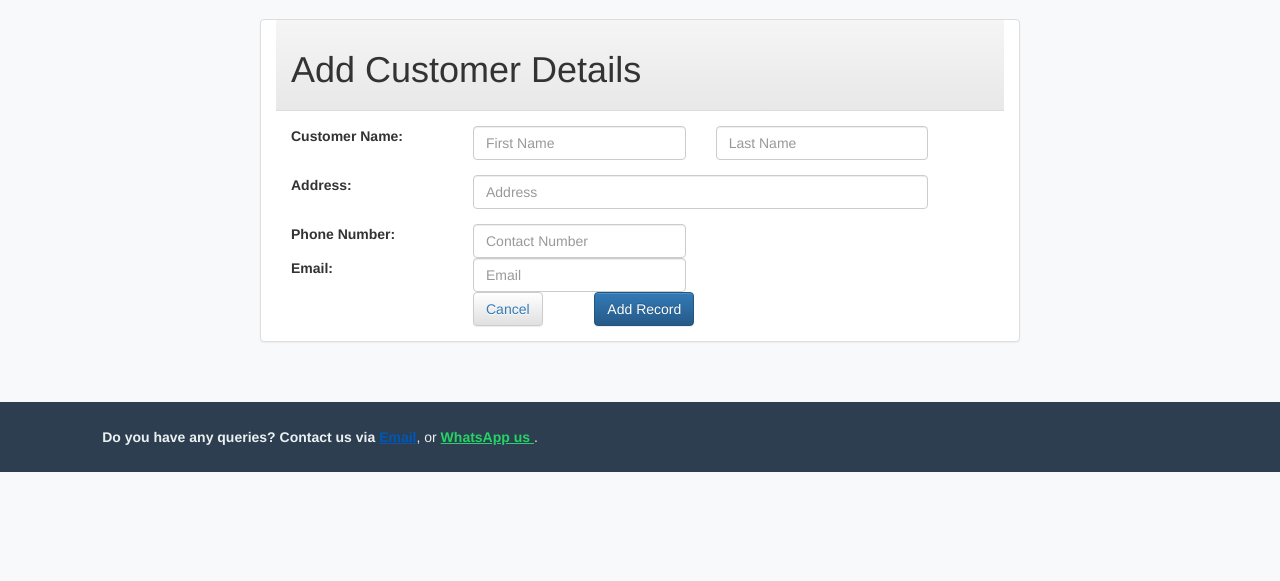
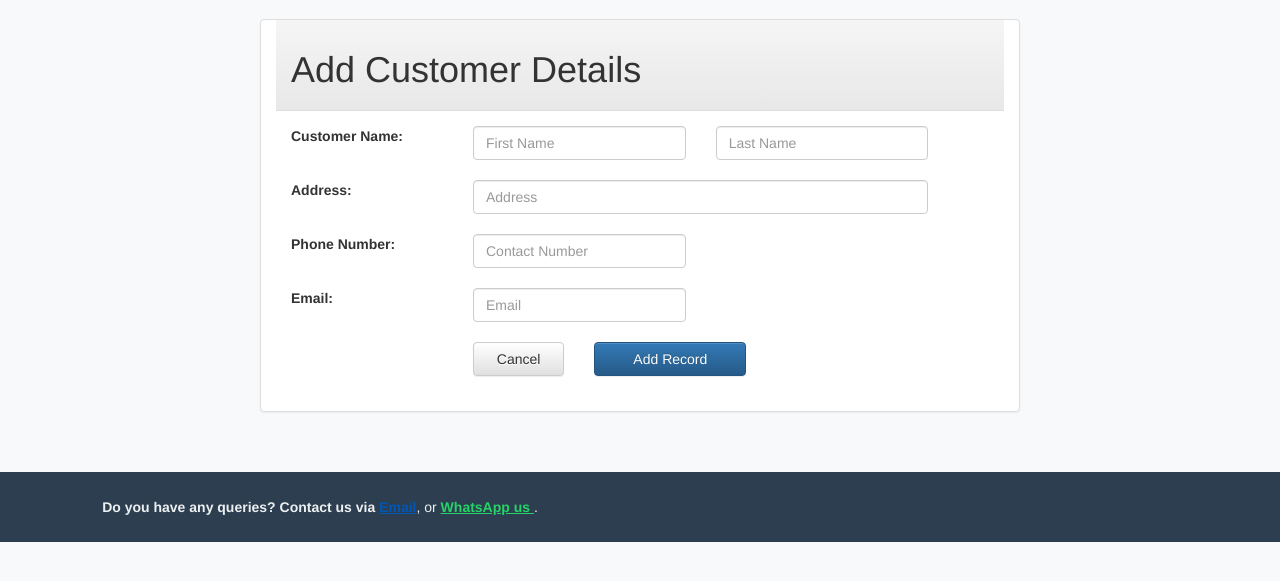
Before and after one commit to InfinityAbir/Maa-Medicine-Store, a Django app: page /pharma/custform/ in a window 1280 px wide. Shown: the part 51-632 px from the top of the page. Run offline with Django 3.2, Linux system fonts and the light colour scheme; some libraries are stand-ins or nearby versions.

Commit message:
Update cust.html

```diff
--- a/pharma/templates/pharma/cust.html
+++ b/pharma/templates/pharma/cust.html
@@ -13,7 +13,7 @@
       href="{% static 'pharma/css/bootstrap-theme.min.css' %}"
     />
 
-    <!-- Custom inline style since you don’t have style.css -->
+    <!-- Custom inline style -->
     <style>
       body {
         padding-top: 70px; /* Avoid navbar overlap */
@@ -61,6 +61,12 @@
       .alert {
         border-radius: 8px;
       }
+
+      /* Form spacing */
+      .form-row {
+        margin-bottom: 20px;
+      }
+
       /* Footer */
       footer {
         background: #2c3e50;
@@ -124,7 +130,7 @@
 
         <div class="collapse navbar-collapse" id="thisnav">
           <ul class="nav navbar-nav">
-            <!-- Dealer Management (Admins only) -->
+            <!-- Dealer Management -->
             <li class="dropdown">
               <a href="#" class="dropdown-toggle" data-toggle="dropdown"
                 >Dealer Management <b class="caret"></b
@@ -201,7 +207,7 @@
       <div class="col-md-2"></div>
       <div class="panel panel-default col-md-8 jumcust2">
         <div class="panel-heading">
-          <h1 class="padtop5">
+          <h1>
             {% if add %} Add Customer Details {% else %} Update Customer Details
             {% endif %}
           </h1>
@@ -210,13 +216,12 @@
           {% if cust %}
           <form action="/pharma/custformupdate/{{ cust.id }}/" method="post">
             {% csrf_token %}
-            <div class="row padtop15">
-              <div class="col-md-3 padtop5">
-                <label for="firstName" class="form-control-label"
-                  >Customer Name:</label
-                >
+
+            <div class="row form-row">
+              <div class="col-md-3">
+                <label for="firstName">Customer Name:</label>
               </div>
-              <div class="form-group col-md-4">
+              <div class="col-md-4">
                 <input
                   type="text"
                   name="fname"
@@ -239,11 +244,12 @@
                 />
               </div>
             </div>
-            <div class="row padtop5">
-              <div class="col-md-3 padtop5">
-                <label for="address" class="form-control-label">Address:</label>
+
+            <div class="row form-row">
+              <div class="col-md-3">
+                <label for="address">Address:</label>
               </div>
-              <div class="form-group col-md-8">
+              <div class="col-md-8">
                 <input
                   type="text"
                   class="form-control"
@@ -254,11 +260,10 @@
                 />
               </div>
             </div>
-            <div class="row padtop5">
+
+            <div class="row form-row">
               <div class="col-md-3">
-                <label for="phn_no" class="form-control-label padtop5"
-                  >Phone Number:</label
-                >
+                <label for="phn_no">Phone Number:</label>
               </div>
               <div class="col-md-4">
                 <input
@@ -272,11 +277,10 @@
                 />
               </div>
             </div>
-            <div class="row padtop15">
+
+            <div class="row form-row">
               <div class="col-md-3">
-                <label for="email" class="form-control-label padtop5"
-                  >Email:</label
-                >
+                <label for="email">Email:</label>
               </div>
               <div class="col-md-4">
                 <input
@@ -289,44 +293,41 @@
                 />
               </div>
             </div>
-            <div class="row" id="buttoncustom">
+
+            <div class="row form-row">
               <div class="col-md-3"></div>
-              <div class="col-md-2 padtop15">
-                <button type="submit" class="btn btn-default">
-                  <a href="/pharma/">Cancel</a>
-                </button>
+              <div class="col-md-2">
+                <a href="/pharma/" class="btn btn-default btn-block">Cancel</a>
               </div>
-              <div class="col-md-2 padtop15">
-                <button type="submit" class="btn btn-primary">
+              <div class="col-md-3">
+                <button type="submit" class="btn btn-primary btn-block">
                   {% if add %} Add Record {% else %} Update Record {% endif %}
                 </button>
               </div>
-              <div class="col-md-offset-8 padtop15">
-                <button type="submit" class="delbut btn btn-danger">
-                  <a href="/pharma/custformdelete/{{ cust.id }}/"
+              <div class="col-md-3">
+                <a
+                  href="/pharma/custformdelete/{{ cust.id }}/"
+                  class="btn btn-danger btn-block"
                   >Delete Record</a
                 >
-                </button>
               </div>
             </div>
           </form>
           {% else %}
           <form action="/pharma/custforminsert/" method="post">
             {% csrf_token %}
-            <div class="row padtop15">
-              <div class="col-md-3 padtop5">
-                <label for="firstName" class="form-control-label"
-                  >Customer Name:</label
-                >
+
+            <div class="row form-row">
+              <div class="col-md-3">
+                <label for="firstName">Customer Name:</label>
               </div>
-              <div class="form-group col-md-4">
+              <div class="col-md-4">
                 <input
                   type="text"
                   name="fname"
                   class="form-control"
                   id="firstName"
                   placeholder="First Name"
-                  value=""
                   required
                 />
               </div>
@@ -341,11 +342,12 @@
                 />
               </div>
             </div>
-            <div class="row padtop5">
-              <div class="col-md-3 padtop5">
-                <label for="address" class="form-control-label">Address:</label>
+
+            <div class="row form-row">
+              <div class="col-md-3">
+                <label for="address">Address:</label>
               </div>
-              <div class="form-group col-md-8">
+              <div class="col-md-8">
                 <input
                   type="text"
                   class="form-control"
@@ -355,11 +357,10 @@
                 />
               </div>
             </div>
-            <div class="row padtop5">
+
+            <div class="row form-row">
               <div class="col-md-3">
-                <label for="phn_no" class="form-control-label padtop5"
-                  >Phone Number:</label
-                >
+                <label for="phn_no">Phone Number:</label>
               </div>
               <div class="col-md-4">
                 <input
@@ -372,11 +373,10 @@
                 />
               </div>
             </div>
-            <div class="row padtop15">
+
+            <div class="row form-row">
               <div class="col-md-3">
-                <label for="email" class="form-control-label padtop5"
-                  >Email:</label
-                >
+                <label for="email">Email:</label>
               </div>
               <div class="col-md-4">
                 <input
@@ -388,15 +388,14 @@
                 />
               </div>
             </div>
-            <div class="row" id="buttoncustom">
+
+            <div class="row form-row">
               <div class="col-md-3"></div>
-              <div class="col-md-2 padtop15">
-                <button type="submit" class="btn btn-default">
-                  <a href="/pharma/">Cancel</a>
-                </button>
+              <div class="col-md-2">
+                <a href="/pharma/" class="btn btn-default btn-block">Cancel</a>
               </div>
-              <div class="col-md-2 padtop15">
-                <button type="submit" class="btn btn-primary">
+              <div class="col-md-3">
+                <button type="submit" class="btn btn-primary btn-block">
                   {% if add %} Add Record {% else %} Update Record {% endif %}
                 </button>
               </div>
@@ -406,18 +405,25 @@
         </div>
       </div>
     </div>
+
     <footer id="contact" class="container-fluid text-center">
       <div class="row">
         <div class="left-footer col-lg-6">
           <span class="footer-text">
             <strong>Do you have any queries? Contact us via </strong>
-              <a href="mailto:abirha3896@gmail.com" style="color: #0057b5; text-decoration: underline;"><strong>Email</strong></a>,
-              or
-              <a href="https://wa.me/8801701554707" target="_blank" style="color: #25D366; text-decoration: underline;">
-                <strong>WhatsApp us</strong>
-              </a>.
+            <a
+              href="mailto:abirha3896@gmail.com"
+              style="color: #0057b5; text-decoration: underline"
+              ><strong>Email</strong></a
+            >, or
+            <a
+              href="https://wa.me/8801701554707"
+              target="_blank"
+              style="color: #25d366; text-decoration: underline"
+            >
+              <strong>WhatsApp us</strong> </a
+            >.
           </span>
-          </div>
         </div>
       </div>
     </footer>
```
Lines whose indentation alone changed are shown as unchanged.
